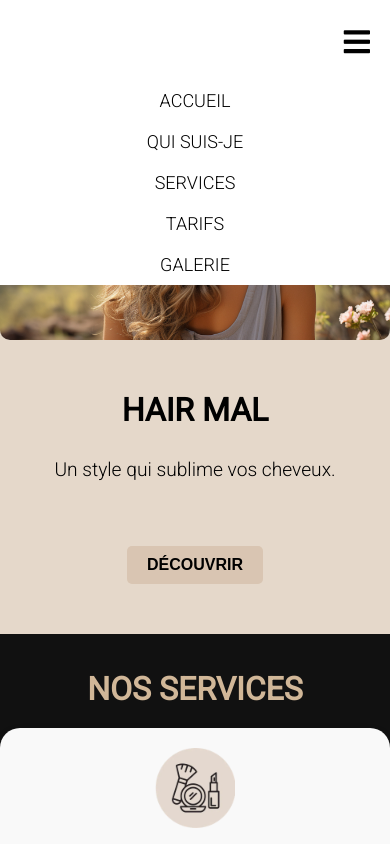
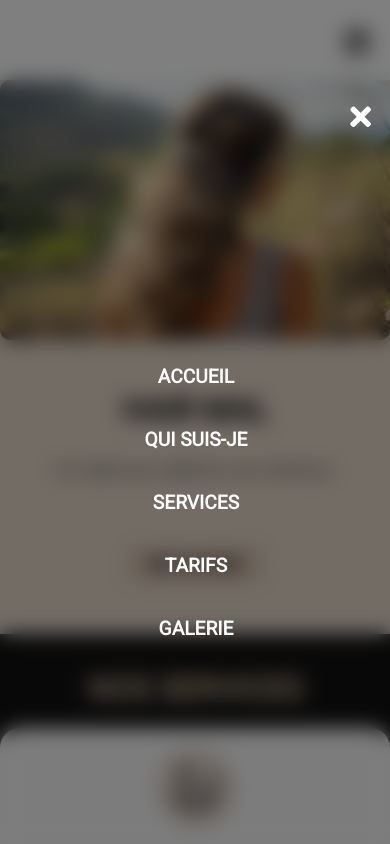
Before and after one commit to Yanlry/sam-coiffure, a plain HTML site: page index.html in a window 390 px wide. Both pictures are taken after a click on the element 356 px from the left and 42 px from the top of the page. Drawn offline with Linux system fonts and the light colour scheme.

Commit message:
Menu responsive

```diff
--- a/css/global.css
+++ b/css/global.css
@@ -54,6 +54,10 @@ nav ul li a:hover {
     color: #d4af37;
 }
 
+.close-icon {
+    display: none;
+}
+
 /* Assure que le footer reste en bas si la page n'a pas assez de contenu */
 footer {
     background-color: #000;
@@ -100,7 +104,6 @@ nav ul {
         top: 80px;
         right: 0;
         width: 100%;
-        background-color: #fff;
         text-align: center;
     }
 
@@ -115,4 +118,87 @@ nav ul {
     nav ul li a {
         font-size: 18px;
     }
+
+
+    /* Overlay qui couvre tout le contenu pour créer un effet flou */
+/* Overlay qui couvre tout le contenu pour créer un effet flou */
+#overlay {
+    position: fixed;
+    top: 0;
+    left: 0;
+    width: 100%;
+    height: 100%;
+    background: rgba(0, 0, 0, 0.5); /* Fond semi-transparent noir */
+    backdrop-filter: blur(10px); /* Ajoute un effet de flou */
+    z-index: 900; /* Doit être derrière la navbar */
+    opacity: 0;
+    visibility: hidden;
+    transition: opacity 0.5s ease, visibility 0.5s ease; /* Transition douce et synchronisée avec le menu */
 }
+
+/* Transition d'opacité pour l'overlay lorsqu'il est actif */
+#overlay.active {
+    opacity: 1; /* Rend l'overlay visible */
+    visibility: visible;
+}
+
+/* Styles pour le menu mobile */
+.nav-links {
+    display: none; /* Caché par défaut */
+    position: fixed; /* Pour rester fixe lorsque vous faites défiler */
+    right: 0;
+    width: 100%; /* Prend toute la largeur de l'écran */
+    height: 100%; /* Prend toute la hauteur de l'écran */
+    z-index: 1000; /* Doit être devant l'overlay */
+    transform: translateX(100%); /* Initialement en dehors de l'écran */
+    transition: transform 3s ease, opacity 3s ease, visibility 3s ease; /* Transition douce pour l'ouverture */
+    opacity: 0;
+    visibility: hidden;
+    display: flex; /* Utiliser flex pour centrer */
+    flex-direction: column;
+    align-items: center;
+    justify-content: center; /* Centre les éléments verticalement */
+}
+
+/* Affichage du menu mobile lorsqu'il est actif */
+.nav-links.active {
+    visibility: visible; /* Rendre visible */
+    opacity: 1;
+    transform: translateX(0); /* Ramène le menu dans le cadre */
+}
+
+
+
+/* Style des liens du menu mobile */
+.nav-links li {
+    margin: 20px 0;
+}
+
+.nav-links a {
+    color: #ffffff;
+    text-decoration: none;
+    font-size: 1.2rem;
+    font-weight: bold; /* Met le texte en gras */
+}
+
+.nav-links a:hover {
+    color: #d4af37; /* Change la couleur au survol */
+}
+
+/* Icône de fermeture dans le menu mobile */
+.close-icon {
+    display: block; /* Assurez-vous qu'elle soit visible par défaut */
+    position: absolute;
+    top: 20px;
+    right: 20px;
+    font-size: 30px;
+    color: #ffffff; /* Couleur de la croix (blanc) */
+    cursor: pointer;
+    z-index: 1100; /* Assurez-vous qu'elle soit au-dessus du menu */
+}
+
+
+
+
+
+}
--- a/index.html
+++ b/index.html
@@ -17,25 +17,29 @@
 </head>
 <body>
     <header>
+        <div id="overlay"></div>
         <nav>
             <!-- Icône hamburger pour les petits écrans -->
+            <!-- Icône hamburger pour les petits écrans -->
 <div class="menu-icon" id="menu-icon">
-                <i class="fas fa-bars"></i> <!-- Utilisation d'une icône pour le hamburger -->
+    <i class="fas fa-bars"></i> <!-- Icône pour le hamburger -->
 </div>
 
 <!-- Menu de navigation -->
 <ul class="nav-links" id="nav-links">
-                <li><a href="index.html" class="active">ACCUEIL</a></li>
+    <div class="close-icon" id="close-icon">
+        <i class="fas fa-times"></i> <!-- Icône de la croix pour fermer -->
+    </div>
+    <li><a href="index.html">ACCUEIL</a></li>
     <li><a href="about.html">QUI SUIS-JE</a></li>
     <li><a href="services.html">SERVICES</a></li>
     <li><a href="tarifs.html">TARIFS</a></li>
     <li><a href="galerie.html">GALERIE</a></li>
 </ul>
+
         </nav>
     </header>
 
-
-    <!-- Hero Section -->
    <!-- Hero Section - Version Desktop -->
     <section id="accueil" class="hero hero-desktop">
         <div class="hero-left">
@@ -228,6 +232,6 @@
             navLinks.classList.toggle('active'); // Ajoute ou enlève la classe active pour afficher le menu
         });
     </script>
-
+    <script src="js/overlay.js"></script>
 </body>
 </html>
--- /dev/null
+++ b/js/overlay.js
@@ -0,0 +1,26 @@
+document.addEventListener("DOMContentLoaded", function() {
+    const menuIcon = document.getElementById('menu-icon');
+    const navLinks = document.getElementById('nav-links');
+    const overlay = document.getElementById('overlay');
+    const closeIcon = document.getElementById('close-icon');
+
+    // Lorsque le menu hamburger est cliqué
+    menuIcon.addEventListener('click', () => {
+        setTimeout(() => {
+            navLinks.classList.add('active'); // Affiche le menu après un léger délai
+            overlay.classList.add('active'); // Affiche l'overlay
+        }, 10);
+    });
+
+    // Lorsque l'overlay est cliqué, fermer le menu
+    overlay.addEventListener('click', () => {
+        navLinks.classList.remove('active'); // Cache le menu
+        overlay.classList.remove('active'); // Cache l'overlay
+    });
+
+    // Lorsque la croix est cliquée, fermer le menu
+    closeIcon.addEventListener('click', () => {
+        navLinks.classList.remove('active'); // Cache le menu
+        overlay.classList.remove('active'); // Cache l'overlay
+    });
+});
```
Also changed, not shown: css/hero.css (line endings or trailing spaces). Lines whose indentation alone changed are shown as unchanged.
